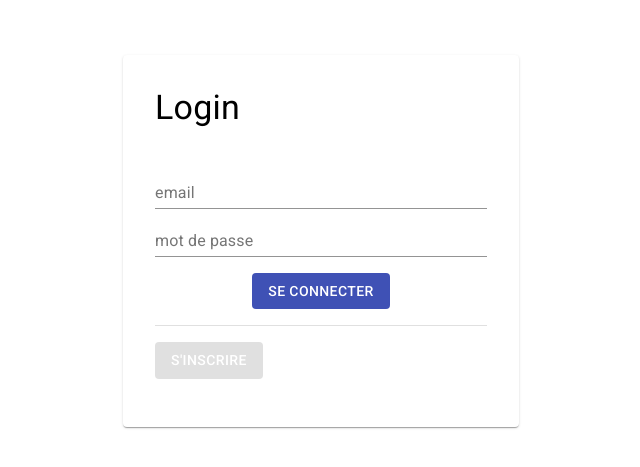
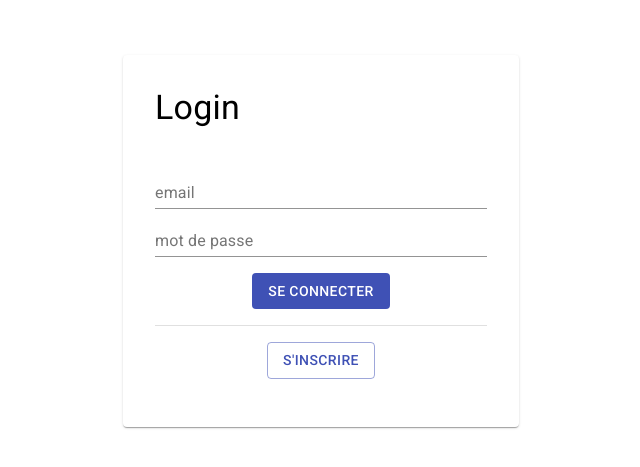
Before and after one commit to Tzunhei/yundongym-client, a React (Create React App) app: page / in a window 1280 px wide. Shown: the part 159-626 px from the top of the page, without its empty margins (319-959 px from the left). Built offline with nearby package versions, Linux system fonts and the light colour scheme.

Commit message:
feat(Home): add sign up btn

```diff
--- a/src/screens/Home.js
+++ b/src/screens/Home.js
@@ -116,8 +116,12 @@ const Home = () => {
             </Formik>
           </Box>
           <Divider />
-          <Box py={2}>
-            <Button variant='contained' disableElevation disableTouchRipple>
+          <Box py={2} textAlign='center'>
+            <Button
+              color='primary'
+              variant='outlined'
+              disableElevation
+              disableTouchRipple>
               S'inscrire
             </Button>
           </Box>
--- a/src/theme.js
+++ b/src/theme.js
@@ -5,6 +5,15 @@ const theme = createMuiTheme({
     primary: { main: '#3f51b5' },
     secondary: { main: '#fff' },
   },
+  overrides: {
+    MuiButton: {
+      outlinedPrimary: {
+        '& > span': {
+          color: '#3f51b5',
+        },
+      },
+    },
+  },
 });
 
 export default theme;
```
